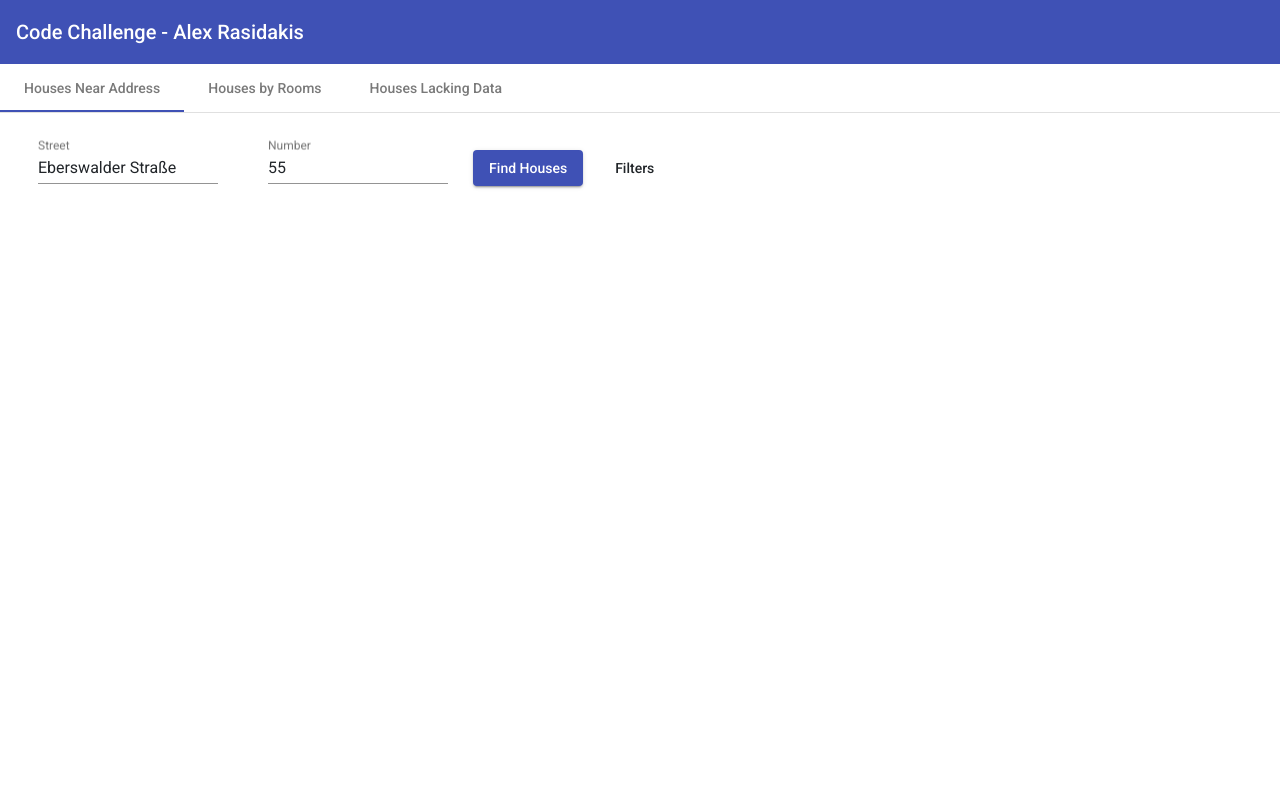
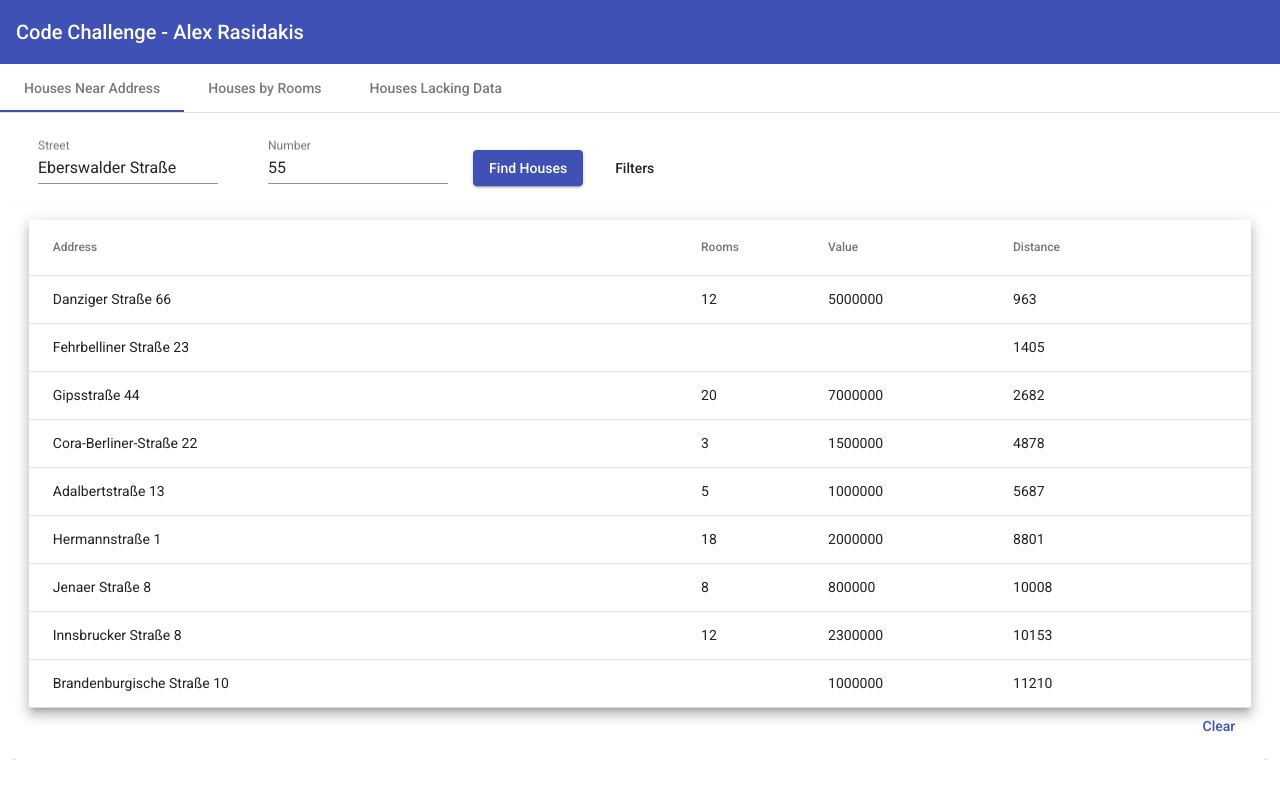
Before and after one commit to alexRasi/coding-challenge, an Angular app: page / in a window 1280 px wide. Built offline with nearby package versions, Linux system fonts and the light colour scheme; no server answers.

Commit message:
Minor fix

```diff
--- a/src/app/modules/ui/components/content-pages/houses-near-address-page/houses-near-address-page.component.html
+++ b/src/app/modules/ui/components/content-pages/houses-near-address-page/houses-near-address-page.component.html
@@ -18,3 +18,5 @@
   </mat-form-field>
   <button (click)="applyFilters()" mat-raised-button color="primary">Apply</button>
 </div>
+
+<app-house-with-distance-table></app-house-with-distance-table>
```
